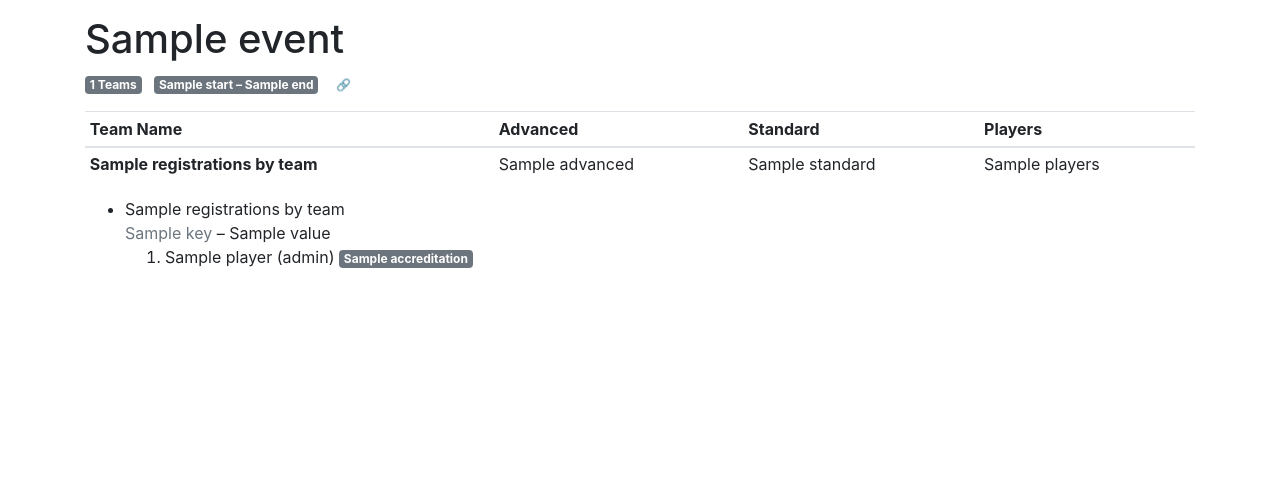
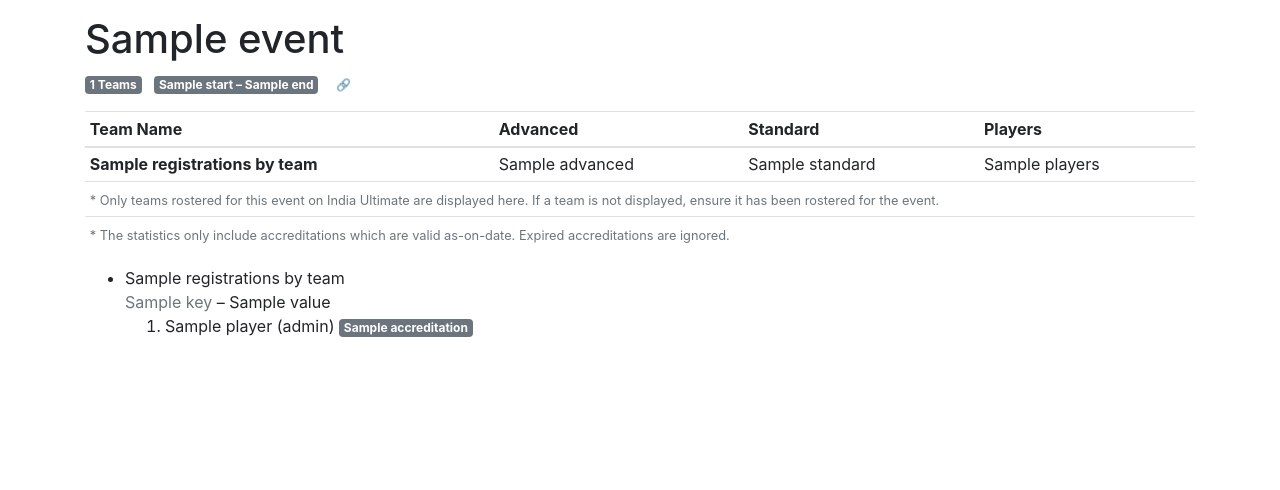
Before and after one commit to india-ultimate/sotg-accreditation-tracker, a Django app: template tracker/templates/tracker/event-page.html in a window 1280 px wide. Shown: the part 56-546 px from the top of the page. Run offline with Django 3.2, Linux system fonts and the light colour scheme; the template is opened without the code that fills it: most values are stand-ins (such as "Sample title", 1, 10 or a date in 2020); some libraries are stand-ins or nearby versions.

Commit message:
Add a couple of clarifying comments as footnotes to Event page

```diff
--- a/tracker/templates/tracker/partials/event-stats.html
+++ b/tracker/templates/tracker/partials/event-stats.html
@@ -25,4 +25,8 @@
             {% endif %}
         {% endfor %}
     </tbody>
+    <tfoot>
+        <tr><td class="text-muted" colspan="4"><small>* Only teams rostered for this event on India Ultimate are displayed here. If a team is not displayed, ensure it has been rostered for the event.</small></td></tr>
+        <tr><td class="text-muted" colspan="4"><small>* The statistics only include accreditations which are valid as-on-date. Expired accreditations are ignored.</small></td></tr>
+    </tfoot>
 </table>
```
